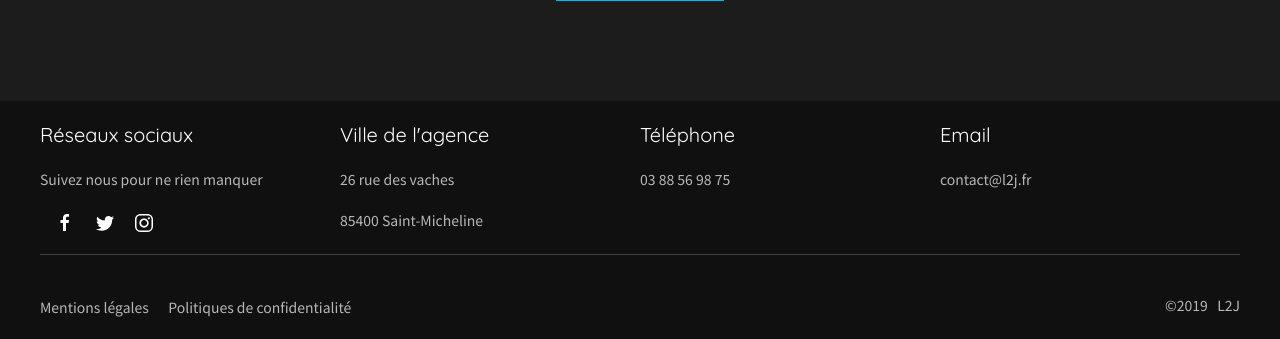
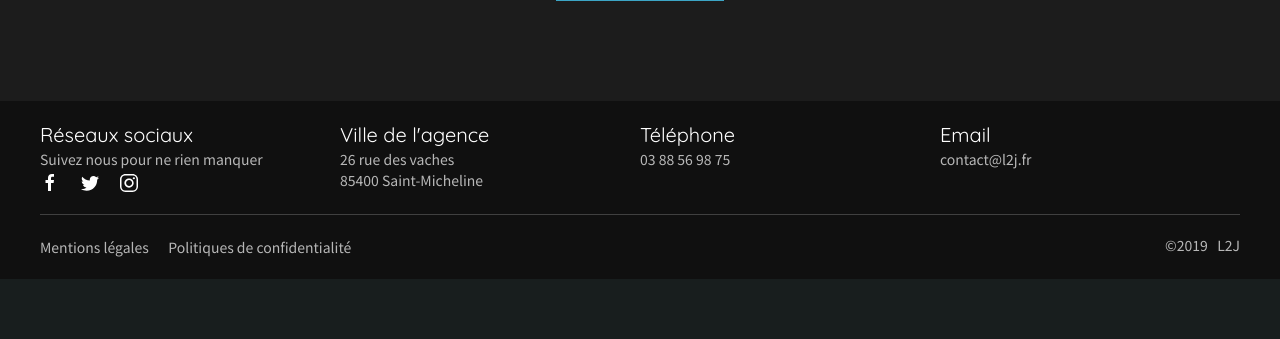
Before and after one commit to jm-Holland/repo_Agence-ljm, a Symfony app: template templates/home/index.html.twig in a window 1280 px wide. Shown: the part 4850-5189 px from the top of the page. After the commit the page ends 5129 px from the top, so only its background shows below. Run offline with Twig, Linux system fonts and the light colour scheme; the template is opened without the code that fills it, so the values that code supplies are empty; some libraries are stand-ins or nearby versions.

Commit message:
Divers fix

```diff
--- a/public/css/style_l2j.css
+++ b/public/css/style_l2j.css
@@ -70,13 +70,13 @@ strong, .fa-arrow-circle-down{
 .uk-offcanvas-bar .uk-close:focus, .uk-offcanvas-bar .uk-close:hover,
 .footer-social a:hover, .footer-social a:active, .footer-social a:focus,
 a.uk-text-small:hover, a.uk-text-small:active, a.uk-text-small:focus,
-.uk-link-toggle:hover .uk-link-heading{
+.uk-link-toggle:hover .uk-link-heading, .uk-link-toggle:focus .uk-link-heading{
     color: #F74A31 !important;
 }
 .uk-navbar-nav>li.uk-active>a {
     color: #F74A31;
 }
-.uk-navbar-item .uk-icon, .footer-social a{
+.uk-navbar-item .uk-icon{
     color: #fff;
     margin-left: 15px;
 }
@@ -154,5 +154,7 @@ a.uk-text-small{
 }
 footer .uk-container{
     padding-top: 20px
-
 }
+.footer-social a{
+    margin-right: 15px;
+}
--- a/templates/home/_blog.html.twig
+++ b/templates/home/_blog.html.twig
@@ -14,7 +14,7 @@
                     <h3 class="uk-link-heading">Sed fermentum congue tortor in varius eros</h3>
                 </a>
             </div>
-            <div>
+            <div class="uk-width-1-1@s uk-width-1-3@m">
                 <a href="#" class="uk-link-toggle">
                     <img src="{{asset('img/imgs_blog/article_3.jpg')}}" alt="Article 3">
                     <h3 class="uk-link-heading">Aenean vel auctor nunc mattis vestibulum magna</h3>
--- a/templates/home/_contact.html.twig
+++ b/templates/home/_contact.html.twig
@@ -1,8 +1,8 @@
 <section id="contact" class="uk-section uk-section-secondary">
-    <div class="uk-container">
+    <div class="uk-container" uk-scrollspy="target: > form; cls: uk-animation-fade; delay: 200">
         <h2 class="uk-text-center">Contact</h2>
         <form class="uk-form-stacked">
-            <div class="uk-child-width-expand@s" uk-scrollspy="target: > div; cls: uk-animation-fade; delay: 200" uk-grid>
+            <div class="uk-child-width-expand@s" uk-grid>
                 <div>
                     <div class="uk-margin">
                         <label class="uk-form-label" for="form-stacked-text">Nom* :</label>
@@ -33,7 +33,7 @@
 
                 </div>
             </div>
-            <div class="uk-margin" uk-scrollspy="target: > div; cls: uk-animation-fade; delay: 200">
+            <div class="uk-margin">
                 <label class="uk-form-label" for="form-stacked-text">Objet du message* :</label>
                 <div class="uk-form-controls">
                     <select class="uk-select" id="form-stacked-text">
@@ -44,13 +44,13 @@
                     </select>
                 </div>
             </div>
-            <div class="uk-margin" uk-scrollspy="target: > div; cls: uk-animation-fade; delay: 200">
+            <div class="uk-margin">
                 <label class="uk-form-label" for="form-stacked-text">Adresse* :</label>
                 <div class="uk-form-controls">
                     <input class="uk-input" id="form-stacked-text" type="text" placeholder="Votre adresse">
                 </div>
             </div>
-            <div class="uk-child-width-expand@s" uk-scrollspy="target: > div; cls: uk-animation-fade; delay: 200" uk-grid>
+            <div class="uk-child-width-expand@s" uk-grid>
                 <div>
                     <div class="uk-margin">
                         <label class="uk-form-label" for="form-stacked-text">Code Postal* :</label>
@@ -81,7 +81,7 @@
                     </div>
                 </div>
             </div>
-            <div class="uk-margin" uk-scrollspy="target: > div; cls: uk-animation-fade; delay: 200">
+            <div class="uk-margin">
                 <label class="uk-form-label" for="form-stacked-text">Message* :</label>
                 <div class="uk-form-controls">
                     <textarea name="" id="" cols="30" rows="10" class="uk-textarea"
--- a/templates/home/_services.html.twig
+++ b/templates/home/_services.html.twig
@@ -1,9 +1,9 @@
 <section id="services" class="uk-section uk-section-secondary">
     <div class="uk-container uk-container-large">
         <h2 class="uk-text-center">Nos services</h2>
-        <div class="uk-child-width-1-5@m" uk-scrollspy="target: > div; cls: uk-animation-fade; delay: 200" uk-grid>
+        <div class="uk-child-width-1-5@m uk-child-width-1-2@s" uk-scrollspy="target: > div; cls: uk-animation-fade; delay: 200" uk-grid>
             <div>
-                <a href="#" class="uk-link-toggle">
+                <a class="uk-link-toggle">
                     <div class="service-img">
                         <img data-src="{{asset('img/pictos_services/picto_dev.png')}}" class="uk-align-center" alt="Développement web pictogramme" uk-img>
                     </div>
@@ -47,7 +47,7 @@
                         Facere, et est.</p>
                 </a>
             </div>
-            <div>
+            <div class="uk-width-1-1@s uk-width-1-5@m">
                 <a href="#" class="uk-link-toggle">
                     <div class="service-img">
                         <img data-src="{{asset('img/pictos_services/picto_redac.png')}}" class="uk-align-center" alt="Rédactionnel pictogramme" uk-img>
--- a/templates/partials/_footer.html.twig
+++ b/templates/partials/_footer.html.twig
@@ -1,41 +1,42 @@
 <footer>
     <section class="uk-section-primary">
-        <div class="uk-container uk-container-large">
+        <div class="uk-container uk-container">
         <div class="uk-grid-collapse uk-child-width-expand@s" uk-grid>
             <div>
-                <div class="footer-social">
-                    <h4>Réseaux sociaux</h4>
-                    <p class="uk-text-small">Suivez nous pour ne rien manquer</p>
+                <div class="footer-social ">
+                    <h4 class="uk-margin-remove">Réseaux sociaux</h4>
+                    <p class="uk-text-small uk-margin-remove">Suivez nous pour ne rien manquer</p>
                     <a href="" class="uk-icon" uk-icon="icon: facebook"></a>
                     <a href="" class="uk-icon" uk-icon="icon: twitter"></a>
                     <a href="" class="uk-icon" uk-icon="icon: instagram"></a>
                 </div>
             </div>
             <div class="">
-                <h4>Ville de l'agence</h4>
-                <p class="uk-text-small">26 rue des vaches</p>
-                <p>
-                    <p class="uk-text-small">85400 Saint-Micheline</p>
+                <h4 class="uk-margin-remove">Ville de l'agence</h4>
+                <p class="uk-text-small uk-margin-remove">26 rue des vaches</p>
+                <p class="uk-text-small uk-margin-remove">85400 Saint-Micheline</p>
 
             </div>
 
             <div>
                 <div class="">
-                    <h4>Téléphone</h4>
-                    <p class="uk-text-small">03 88 56 98 75</p>
+                    <h4 class="uk-margin-remove">Téléphone</h4>
+                    <p class="uk-text-small uk-margin-remove">03 88 56 98 75</p>
                 </div>
             </div>
             <div>
                 <div class="">
-                    <h4>Email</h4>
-                    <p class="uk-text-small">contact@l2j.fr</p>
+                    <h4 class="uk-margin-remove">Email</h4>
+                    <p class="uk-text-small uk-margin-remove">contact@l2j.fr</p>
                 </div>
             </div>
         </div>
-        <hr>
-        <div class="uk-container ">
+        </div>
+
+        <div class="uk-container uk-container-large">
+            <hr>
             <div class="uk-grid-collaspe uk-child-width-expand@s uk-margin-bottom" uk-grid>
-                <div class="uk-padding-left">
+                <div class="uk-text-left">
                     <a class="uk-text-small">Mentions légales</a>
                     <a class="uk-text-small">Politiques de confidentialité</a>
                 </div>
@@ -44,6 +45,6 @@
                 </div>
             </div>
         </div>
-        </div>
+
     </section>
 </footer>
```
